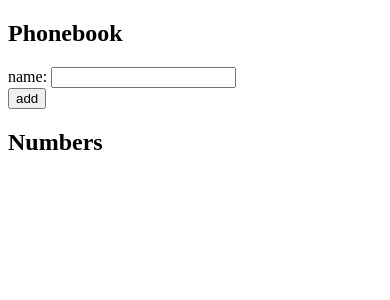
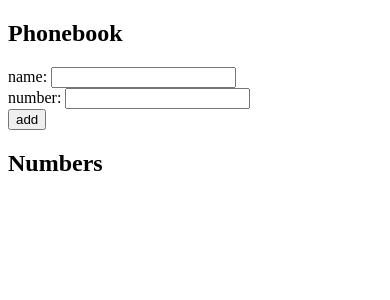
Before and after one commit to BoonCoo/Full_Stack_Open, a React (Vite) app in the folder part2/Phonebook/: page / in a window 390 px wide. Shown: the top 300 px of the page. Built offline with nearby package versions, Linux system fonts and the light colour scheme.

Commit message:
Phonebook 2.9

```diff
--- a/part2/Phonebook/src/App.jsx
+++ b/part2/Phonebook/src/App.jsx
@@ -1,10 +1,9 @@
 import { useState } from 'react'
 
 const App = () => {
-  const [persons, setPersons] = useState([
-
-  ])
+  const [persons, setPersons] = useState([])
   const [newName, setNewName] = useState('')
+  const [newNumber, setNewNumber] = useState('')
 
   const addName = (event) => {
     event.preventDefault()
@@ -15,9 +14,11 @@ const App = () => {
       const nameObject = {
         content: newName,
         id: persons.length + 1,
+        number: newNumber
       }
       setPersons(persons.concat(nameObject))
       setNewName('')
+      setNewNumber('')
     }
 
   }
@@ -27,22 +28,24 @@ const App = () => {
     setNewName(event.target.value)
   }
 
+  const handleNumberChange = (event) => {
+    console.log(event.target.value)
+    setNewNumber(event.target.value)
+  }
+
   return (
     <div>
       <h2>Phonebook</h2>
       <form onSubmit={addName}>
-        <div>
-          name: <input id='name' autoComplete='on' value={newName} onChange={handleNameChange}/>
-        </div>
-        <div>
-          <button type="submit">add</button>
-        </div>
+        <div> name: <input id='name' autoComplete='on' value={newName} onChange={handleNameChange}/> </div>
+        <div> number: <input id='number' autoComplete='on' value={newNumber} onChange={handleNumberChange}/> </div>
+        <div> <button type="submit">add</button> </div>
       </form>
       <h2>Numbers</h2>
       <ul>
         {persons.map(person =>
           <li key = {person.id}>
-            {person.content}
+            {person.content} {person.number}
           </li>
         )}
       </ul>
```
